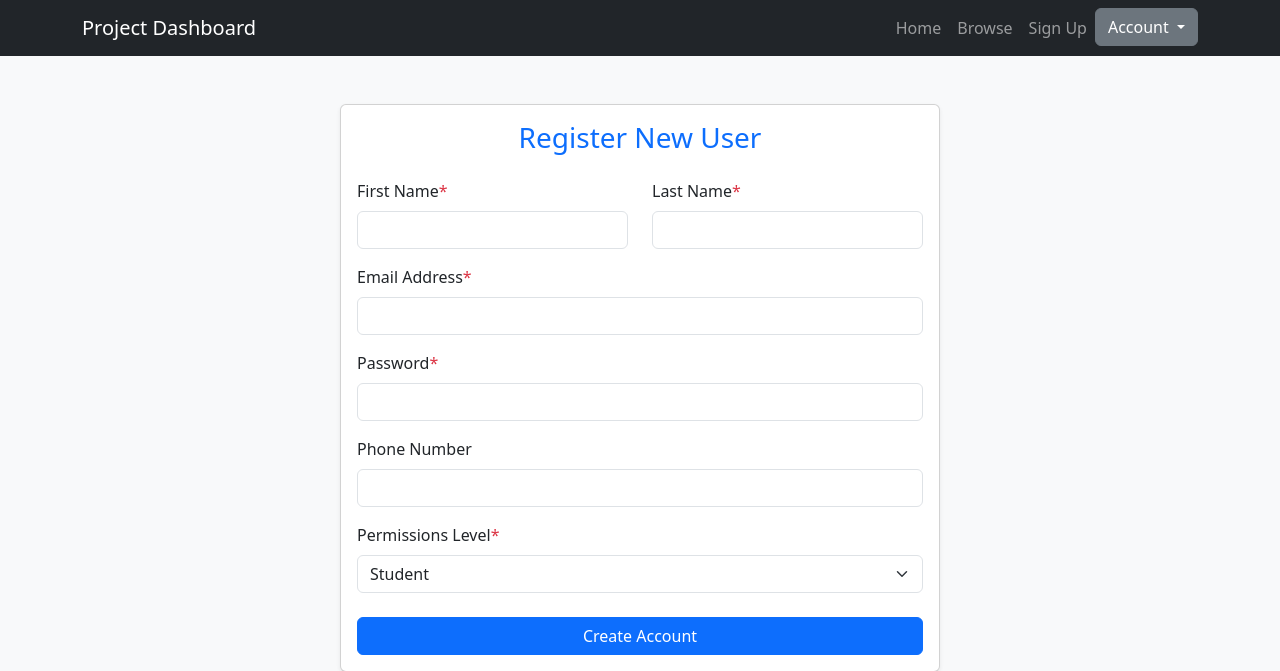
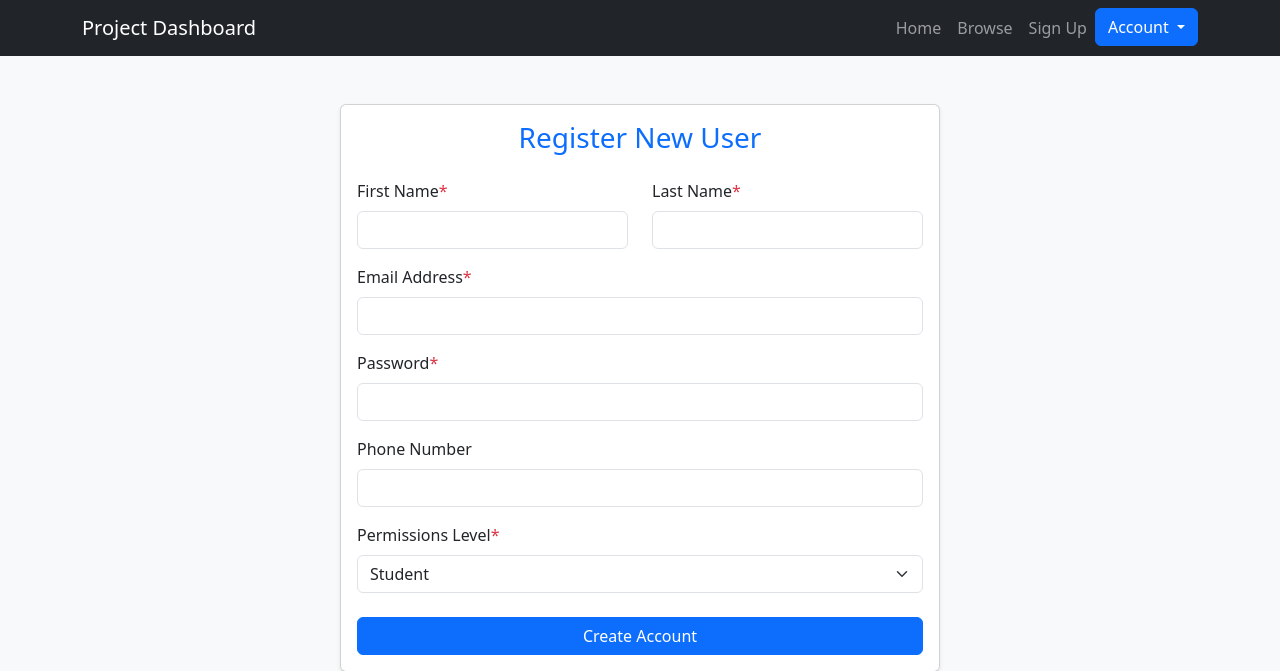
Before and after one commit to krispepper/530_2026_09_workshop, a Flask app: page /admin in a window 1280 px wide. Shown: the top 671 px of the page. Run offline with Flask 3, Linux system fonts and the light colour scheme; parts of the project's set-up code (start-up, migrations or seed data) failed here and were passed over.

Commit message:
fixing up dropdown button UI

```diff
--- a/templates/navbar.html
+++ b/templates/navbar.html
@@ -26,12 +26,13 @@
           <!--TS-S2-->
           <!--Account dropdown-->
           <div class="dropdown">
-            <a class="btn btn-secondary dropdown-toggle" type="button" id="dropdownMenuButton" data-bs-toggle="dropdown" aria-haspopup="true" aria-expanded="false">
+            <a class="btn btn-primary dropdown-toggle" type="button" id="dropdownMenuButton" data-bs-toggle="dropdown" aria-expanded="false">
               Account
             </a>
-            <ul class="dropdown-menu" aria-labelledby="dropdownMenuButton">
+            <ul class="dropdown-menu" aria-labelledby="dropdownMenuButton" data-bs-theme="dark">
               <li><a class="dropdown-item" href="/account">Account Info</a></li>
               <li><a class="dropdown-item" href="/change-password">Change Password</a></li>
+              <li><hr class="dropdown-divider"></li>
               <li><a class="dropdown-item text-danger" href="/logout">Logout</a></li>
               <!--dead page?-->
               <!--<li><a class="nav-link" href="/enroll">Enroll</a></li>-->
```
